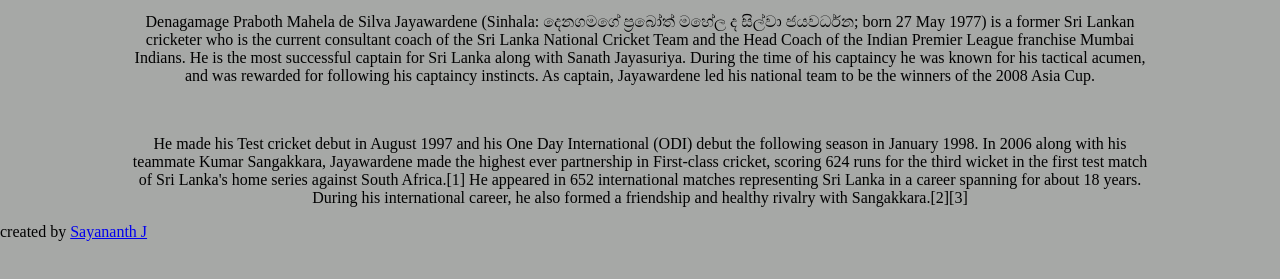
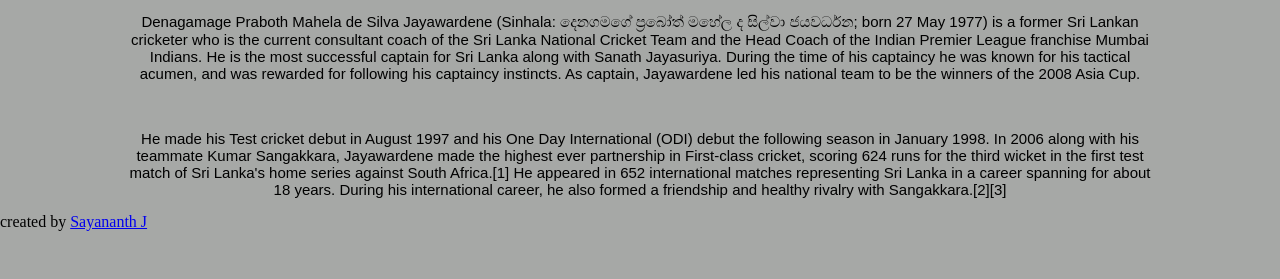
Before and after one commit to vj-sayan29/Tribute-to-mahela, a plain HTML site: page index.html in a window 1280 px wide. Shown: the part 393-672 px from the top of the page. Drawn offline with Linux system fonts and the light colour scheme.

Commit message:
font family and size updated

```diff
--- a/index.html
+++ b/index.html
@@ -24,7 +24,7 @@
         <figcaption>Fig.1 Mahela with t20 cup
         </figcaption>
       </figure>
-   <p style="text-align:center;margin-left: 10%; margin-right: 10%;">
+   <p style="text-align:center;margin-left: 10%; margin-right: 10%; font-family: arial; font-size: 15px;">
         Denagamage Praboth Mahela de Silva Jayawardene (Sinhala: දෙනගමගේ ප්‍රබෝත් මහේල ද සිල්වා ජයවර්ධන;
         born 27 May 1977) is a former Sri Lankan cricketer
         who is the current consultant coach of the Sri Lanka National Cricket Team
@@ -33,7 +33,7 @@
         During the time of his captaincy he was known for his tactical acumen,
         and was rewarded for following his captaincy instincts.
         As captain, Jayawardene led his national team to be the winners of the 2008 Asia Cup.</p><br>
-    <p style="text-align:center;margin-left: 10%; margin-right: 10%;">
+    <p style="text-align:center;margin-left: 10%; margin-right: 10%; font-family: arial; font-size: 15px;">
         He made his Test cricket debut in August 1997 and his One Day International (ODI)
          debut the following season in January 1998. In 2006 along with his teammate Kumar Sangakkara,
          Jayawardene made the highest ever partnership in First-class cricket,
```
